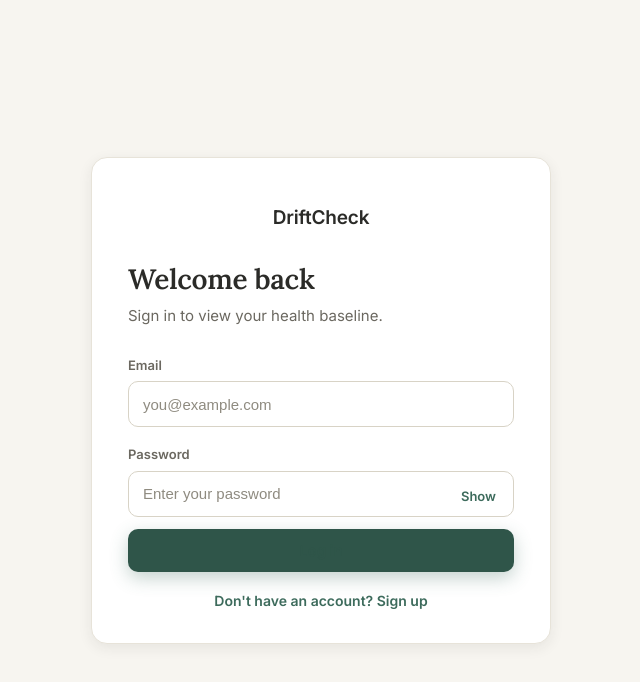
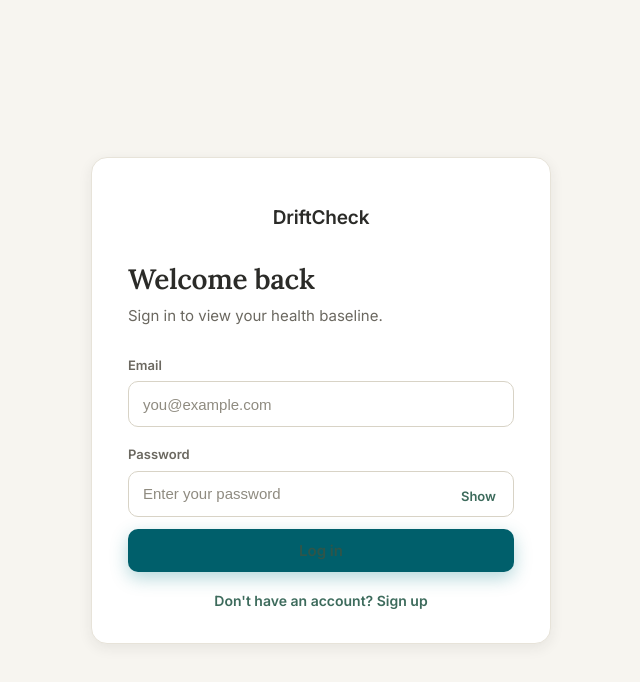
Before and after one commit to NafeesathNawfa/DriftCheck-VIT, a React (Vite) app in the folder driftcheck/: page / in a window 1280 px wide. In both pictures the pointer is over the button "Log in". Shown: the top 682 px of the page, without its empty margins (319-959 px from the left). Built offline with nearby package versions, Linux system fonts and the light colour scheme; no server answers.

Commit message:
Set login CTA teal default

```diff
--- a/driftcheck/src/components/LoginScreen.css
+++ b/driftcheck/src/components/LoginScreen.css
@@ -112,14 +112,14 @@
 
 .login-submit {
   margin-top: 22px;
-  background: var(--accent);
+  background: #007b86;
   color: var(--bg);
-  box-shadow: 0 4px 14px rgba(61, 107, 92, 0.24);
+  box-shadow: 0 4px 14px rgba(0, 123, 134, 0.24);
 }
 
 .login-submit:hover {
-  background: var(--accent-strong);
-  box-shadow: 0 6px 18px rgba(61, 107, 92, 0.3);
+  background: #005f6b;
+  box-shadow: 0 6px 18px rgba(0, 123, 134, 0.3);
 }
 
 .login-forgot {
```
